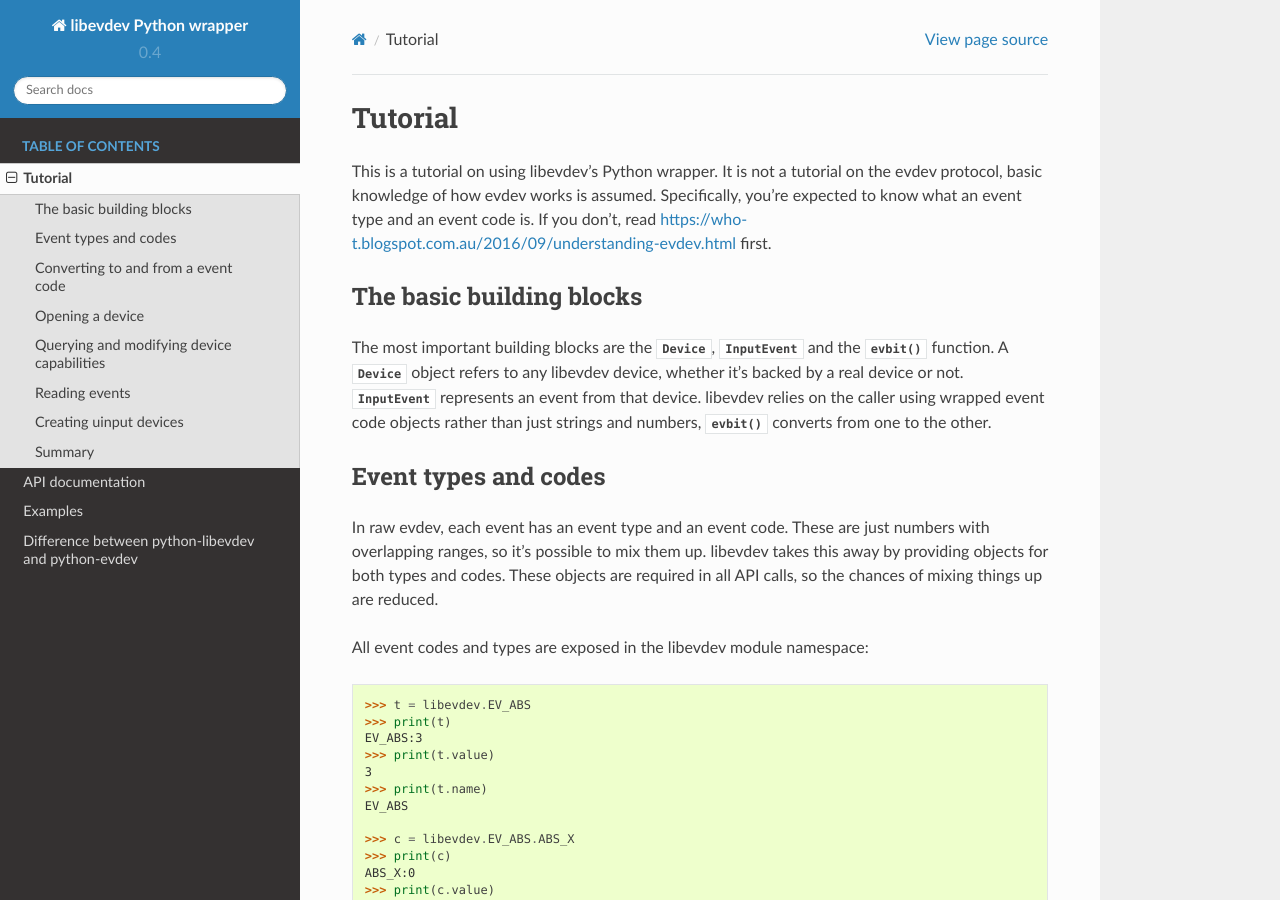
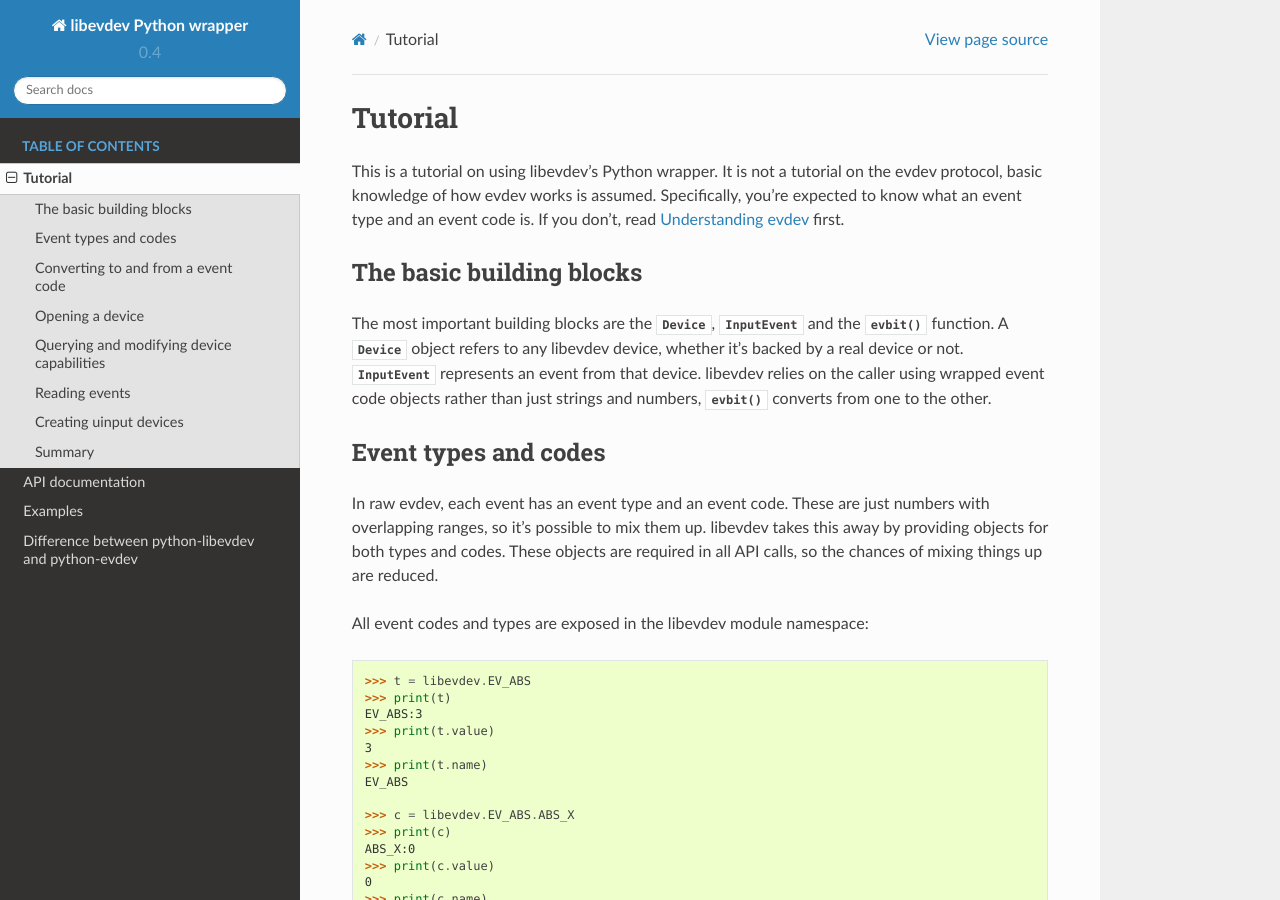
Before and after one commit to whot/python-libevdev, a Sphinx documentation site: the page built from doc/source/tutorial.rst, in a window 1280 px wide and 900 px high. Built offline with Sphinx 7.4.7 and the Read the Docs theme 2.0.0, drawn with Linux system fonts in a browser that asks for light colours; some of the changed lines change nothing that is shown.

Commit message:
doc: make the link to the Understanding Evdev blog post a bit nicer
Signed-off-by: Peter Hutterer <peter.hutterer@who-t.net>

```diff
--- a/doc/source/tutorial.rst
+++ b/doc/source/tutorial.rst
@@ -4,7 +4,9 @@ Tutorial
 This is a tutorial on using libevdev's Python wrapper. It is not a tutorial
 on the evdev protocol, basic knowledge of how evdev works is assumed.
 Specifically, you're expected to know what an event type and an event code
-is. If you don't, read https://who-t.blogspot.com.au/2016/09/understanding-evdev.html first.
+is. If you don't, read
+`Understanding evdev
+<https://who-t.blogspot.com.au/2016/09/understanding-evdev.html/>`_ first.
 
 The basic building blocks
 -------------------------
```
